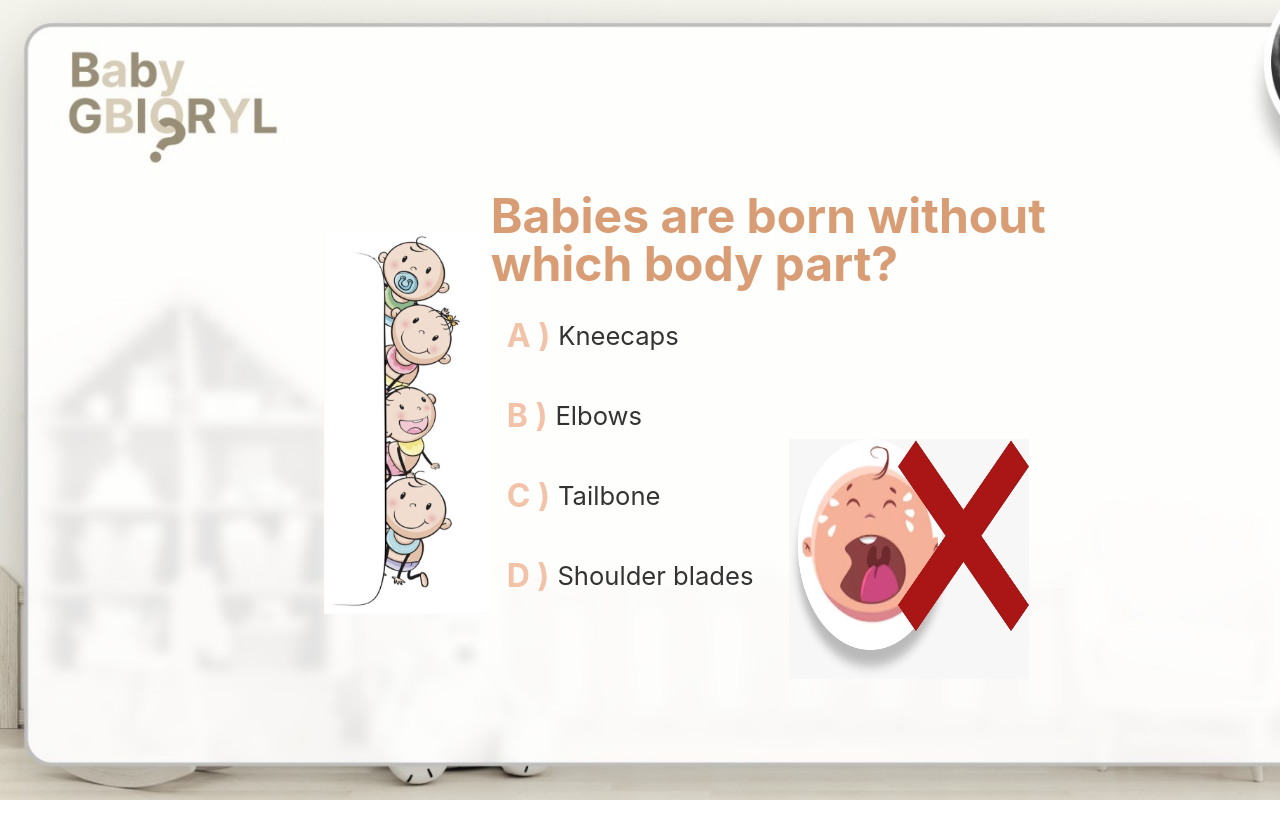
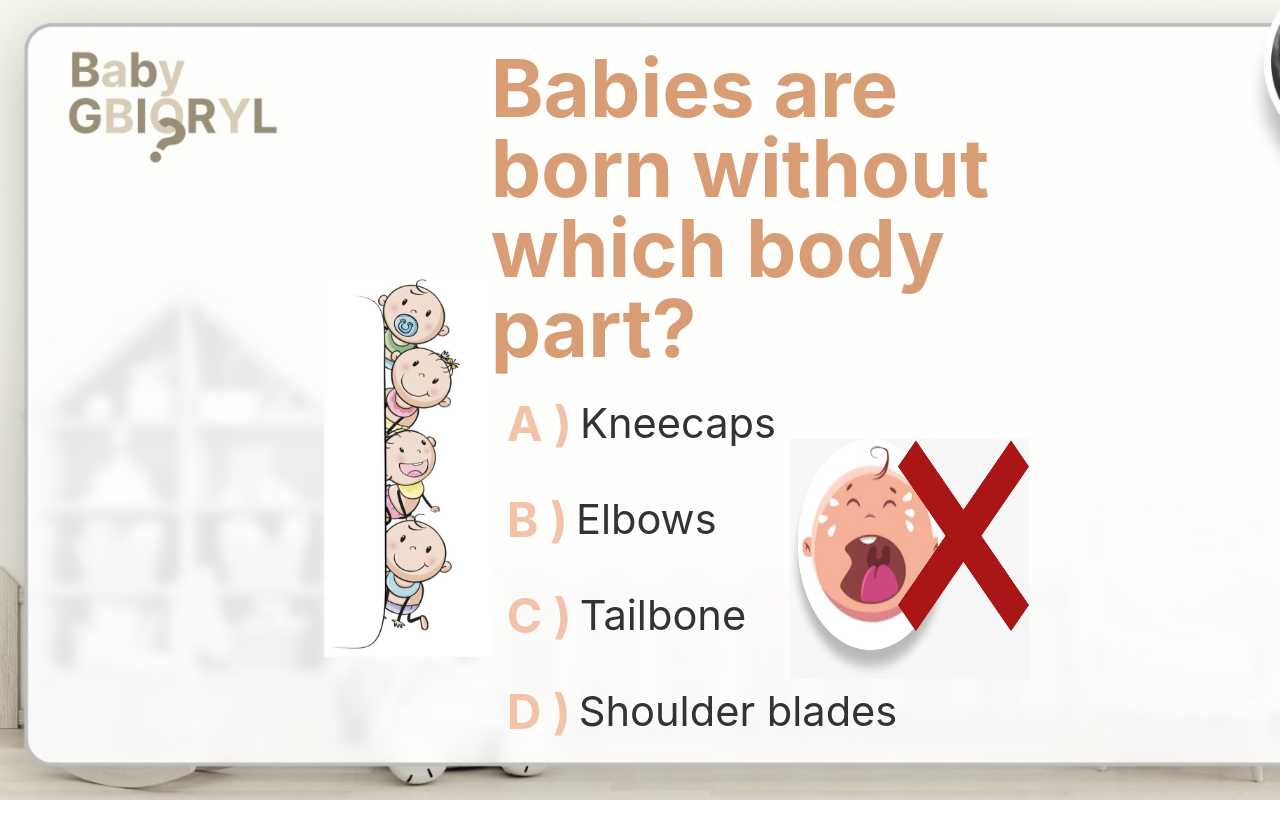
Before and after one commit to thiagodsti/cha-revelacao, a React (Vite) app: page /questions in a window 1280 px wide. Shown: the top 838 px of the page. Before the commit the page ends 800 px from the top, so only its background shows below. Built offline with nearby package versions, Linux system fonts and the light colour scheme.

Commit message:
Increase size

```diff
--- a/src/components/questions/Quiz.tsx
+++ b/src/components/questions/Quiz.tsx
@@ -43,14 +43,14 @@ const OptionSelected = styled.li`
 `;
 
 const Question = styled.p`
-  font-size: 3rem;
+  font-size: 5rem;
   margin: 0;
   color: #d89d75;
   font-weight: bold;
 `;
 
 const OptionKey = styled.p`
-  font-size: 2rem;
+  font-size: 3rem;
   color: #f2c3a8;
   text-transform: uppercase;
   font-weight: bold;
@@ -58,7 +58,7 @@ const OptionKey = styled.p`
 `;
 
 const OptionText = styled.p`
-  font-size: 1.6rem;
+  font-size: 2.6rem;
   color: #333;
 `;
 
@@ -74,7 +74,7 @@ const blinkEffect = keyframes`
 
 const AnimatedImage = styled.img.withConfig({
   shouldForwardProp: (prop) => !["blink"].includes(prop),
-})<{ blink: boolean }>`
+}) <{ blink: boolean }>`
   width: 15rem;
   height: 15rem;
   animation: ${(props) =>
@@ -133,17 +133,27 @@ const Quiz = ({
 
   return (
     <QuestionContainer>
-      <div style={{ alignSelf: 'center', gridColumnStart: 1, gridColumnEnd: 2, gridRowStart: 1, gridRowEnd: 3,  textAlign: 'end', width: 'fit-content', justifySelf: 'flex-end', height: 'inherit' }}>
-      <img
+      <div style={{
+        alignSelf: 'center',
+        gridColumnStart: 1,
+        gridColumnEnd: 2,
+        gridRowStart: 2,
+        gridRowEnd: 3,
+        textAlign: 'end',
+        width: 'fit-content',
+        justifySelf: 'flex-end',
+        height: 'inherit'
+      }}>
+        <img
           style={{
-             height: '60%',
-            paddingTop: '90%',
+            height: '60%',
+            paddingTop: '20%',
           }}
           src="questions/babies.jpg"
         />
       </div>
-      <div style={{gridColumnStart: 2, gridColumnEnd: 4, gridRowStart: 1, gridRowEnd: 3}}>
-      <Question>{question.question}</Question>
+      <div style={{ gridColumnStart: 2, gridColumnEnd: 4, gridRowStart: 1, gridRowEnd: 3 }}>
+        <Question>{question.question}</Question>
         <Options>
           {question.options.map((option, index) => {
             const isSelected = selected && selected.answer?.key == option.key;
```
